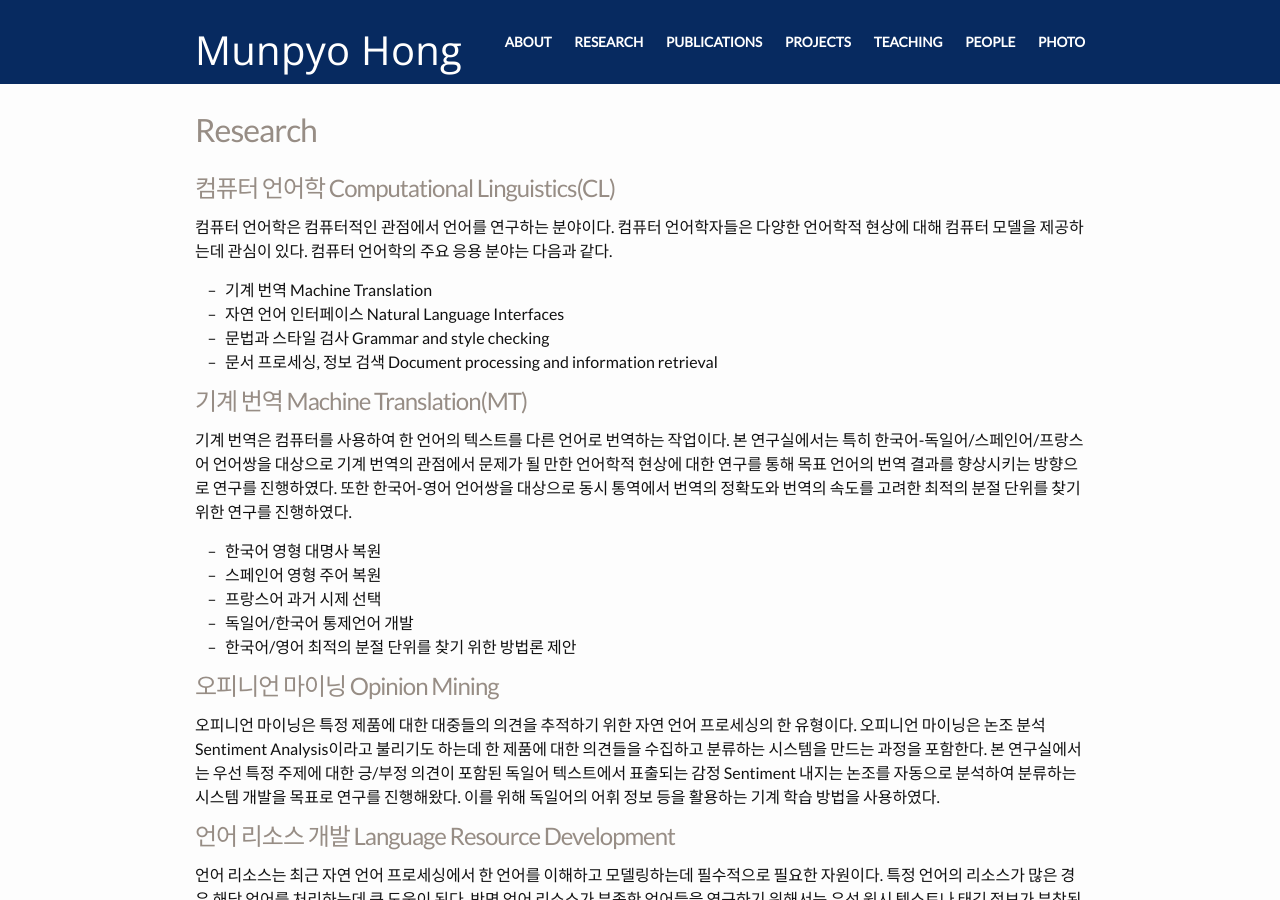
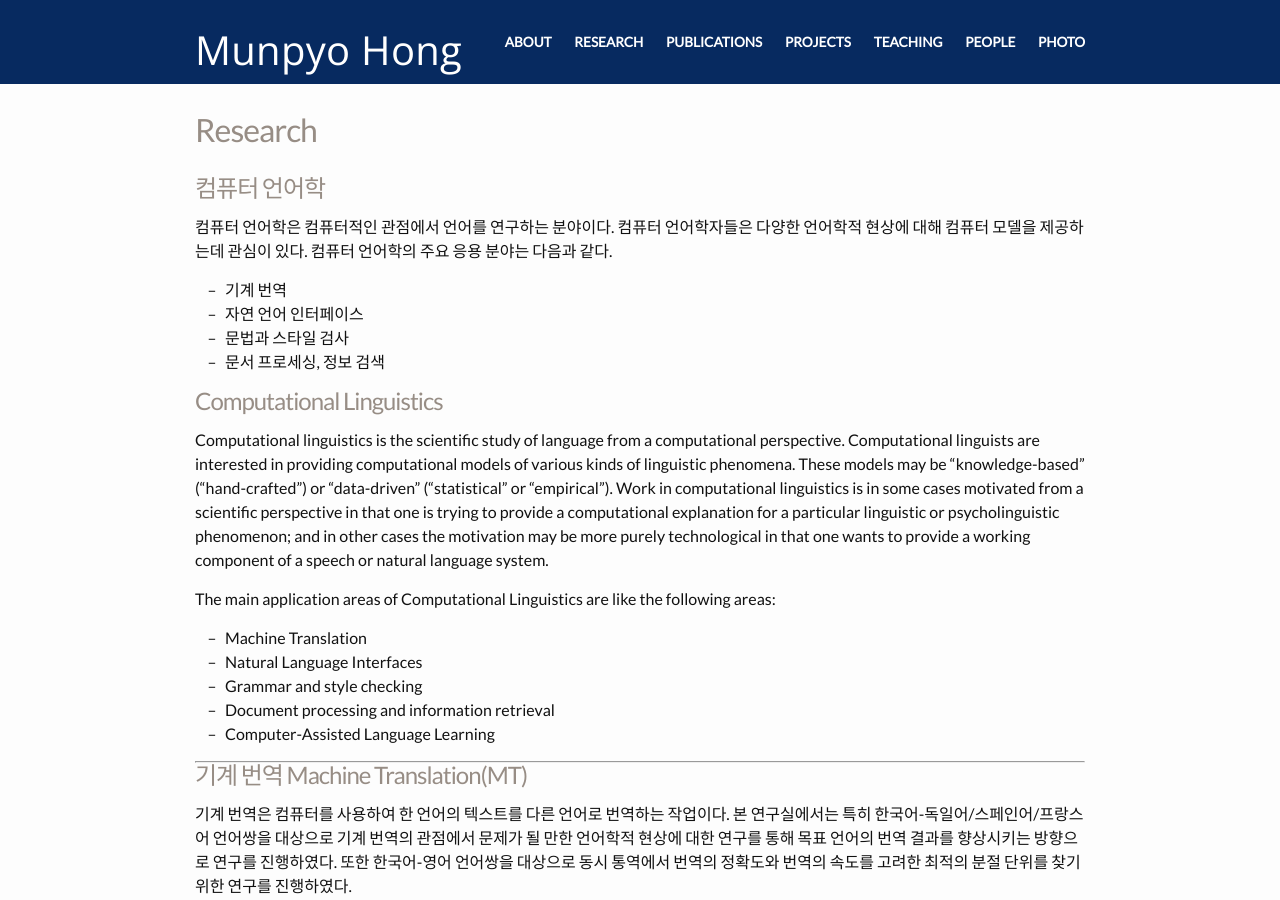
Before and after one commit to skkhmp/skkhmp.github.io, a Jekyll site: the page built from research.md, in a window 1280 px wide and 900 px high. Built offline with Jekyll 4.4.1, drawn with Linux system fonts in a browser that asks for light colours; some web fonts are replaced.

Commit message:
Update research.md

```diff
--- a/research.md
+++ b/research.md
@@ -4,12 +4,24 @@ title: Research
 permalink: /research/
 ---
 
-# 컴퓨터 언어학 Computational Linguistics(CL)
+# 컴퓨터 언어학
 컴퓨터 언어학은 컴퓨터적인 관점에서 언어를 연구하는 분야이다. 컴퓨터 언어학자들은 다양한 언어학적 현상에 대해 컴퓨터 모델을 제공하는데 관심이 있다. 컴퓨터 언어학의 주요 응용 분야는 다음과 같다.
-* 기계 번역 Machine Translation
-* 자연 언어 인터페이스 Natural Language Interfaces
-* 문법과 스타일 검사 Grammar and style checking
-* 문서 프로세싱, 정보 검색 Document processing and information retrieval
+* 기계 번역
+* 자연 언어 인터페이스
+* 문법과 스타일 검사
+* 문서 프로세싱, 정보 검색
+
+# Computational Linguistics
+Computational linguistics is the scientific study of language from a computational perspective. Computational linguists are interested in providing computational models of various kinds of linguistic phenomena. These models may be "knowledge-based" ("hand-crafted") or "data-driven" ("statistical" or "empirical"). Work in computational linguistics is in some cases motivated from a scientific perspective in that one is trying to provide a computational explanation for a particular linguistic or psycholinguistic phenomenon; and in other cases the motivation may be more purely technological in that one wants to provide a working component of a speech or natural language system.
+
+The main application areas of Computational Linguistics are like the following areas:
+* Machine Translation
+* Natural Language Interfaces
+* Grammar and style checking
+* Document processing and information retrieval
+* Computer-Assisted Language Learning
+
+*****
 
 # 기계 번역 Machine Translation(MT)
 기계 번역은 컴퓨터를 사용하여 한 언어의 텍스트를 다른 언어로 번역하는 작업이다. 본 연구실에서는 특히 한국어-독일어/스페인어/프랑스어 언어쌍을 대상으로 기계 번역의 관점에서 문제가 될 만한 언어학적 현상에 대한 연구를 통해 목표 언어의 번역 결과를 향상시키는 방향으로 연구를 진행하였다. 또한 한국어-영어 언어쌍을 대상으로 동시 통역에서 번역의 정확도와 번역의 속도를 고려한 최적의 분절 단위를 찾기 위한 연구를 진행하였다.
@@ -19,8 +31,12 @@ permalink: /research/
 * 독일어/한국어 통제언어 개발
 * 한국어/영어 최적의 분절 단위를 찾기 위한 방법론 제안
 
+*****
+
 # 오피니언 마이닝 Opinion Mining
 오피니언 마이닝은 특정 제품에 대한 대중들의 의견을 추적하기 위한 자연 언어 프로세싱의 한 유형이다. 오피니언 마이닝은 논조 분석 Sentiment Analysis이라고 불리기도 하는데 한 제품에 대한 의견들을 수집하고 분류하는 시스템을 만드는 과정을 포함한다. 본 연구실에서는 우선 특정 주제에 대한 긍/부정 의견이 포함된 독일어 텍스트에서 표출되는 감정 Sentiment 내지는 논조를 자동으로 분석하여 분류하는 시스템 개발을 목표로 연구를 진행해왔다. 이를 위해 독일어의 어휘 정보 등을 활용하는 기계 학습 방법을 사용하였다.
+
+*****
 
 # 언어 리소스 개발 Language Resource Development
  언어 리소스는 최근 자연 언어 프로세싱에서 한 언어를 이해하고 모델링하는데 필수적으로 필요한 자원이다. 특정 언어의 리소스가 많은 경우 해당 언어를 처리하는데 큰 도움이 된다. 반면 언어 리소스가 부족한 언어들을 연구하기 위해서는 우선 원시 텍스트나 태깅 정보가 부착된 충분히 큰 언어 리소스를 구축해야 하는데 이러한 작업은 시간과 노력이 많이 들기 때문에 언어 리소스를 개발하는 단계에서 어려움을 겪기도 한다. 본 연구실에서는 한국어/독일어/스페인어/프랑스어에 대한 연구를 수행하기 위해 다양한 언어 리소스를 구축해 왔다.
```
